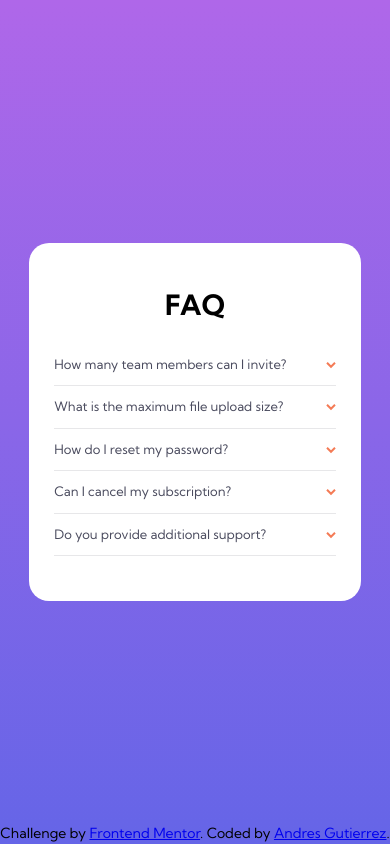
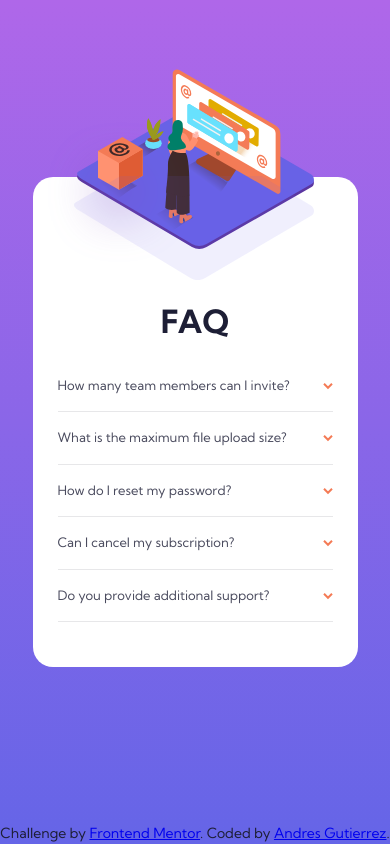
Before and after one commit to AGutierrezR/faq-accordion-card, a website: page index.html in a window 390 px wide. Drawn offline with Linux system fonts and the light colour scheme.

Commit message:
Termina estilos mobiles

```diff
--- a/index.html
+++ b/index.html
@@ -29,6 +29,16 @@
   </head>
   <body>
     <main class="faq-card">
+      <div class="illustration">
+        <picture>
+          <source
+            srcset="./images/illustration-woman-online-desktop.svg"
+            media="(min-width: 1399px)"
+          />
+          <img src="./images/illustration-woman-online-mobile.svg" alt="" />
+        </picture>
+      </div>
+
       <section class="content">
         <div class="faq-section">
           <h1 class="faq-card__title">FAQ</h1>
--- a/scss/abstracts/_type.scss
+++ b/scss/abstracts/_type.scss
@@ -1,6 +1,6 @@
 $type-scale: (
   mobile: (
-    title: 1.75rem,
+    title: 2rem,
     body: 0.75rem,
   ),
   desktop: (
--- a/scss/base/_typography.scss
+++ b/scss/base/_typography.scss
@@ -5,11 +5,12 @@
 body {
   font-family: var(--ff-primary);
   font-size: var(--fs-body);
+  color: var(--clr-darkerdesaturatedblue);
   line-height: 1.6;
 }
 
 h1 {
   font-size: var(--fs-title);
   font-weight: var(--fw-black);
-  margin-bottom: 0.75em;
+  margin-bottom: 0.565em;
 }
--- a/scss/components/_accordion.scss
+++ b/scss/components/_accordion.scss
@@ -7,11 +7,12 @@
     justify-content: space-between;
     align-items: baseline;
     font-size: 1rem;
+    text-align: left;
+    color: var(--clr-darkerdesaturatedblue);
     position: relative;
-    text-align: left;
     line-height: 1.65;
     width: 100%;
-    padding: 5px 0;
+    padding: 10px 0;
   }
 
   &__title {
--- a/scss/components/_faq-card.scss
+++ b/scss/components/_faq-card.scss
@@ -1,12 +1,35 @@
 .faq-card {
-  width: 85%;
+  width: 100%;
+  max-width: 325px;
+  margin: 0 auto;
   position: relative;
-  background-color: white;
-  padding: 40px 25px;
+  background-color: var(--clr-white);
+  padding: 0 25px 40px;
   border-radius: 20px;
 
   &__title {
     text-align: center;
     font-weight: var(--fw-bold);
+    line-height: 1;
+    margin-bottom: 28px;
   }
 }
+
+.illustration {
+  position: relative;
+  height: 110px;
+  margin-bottom: 18px;
+
+  picture {
+    position: absolute;
+    top: -98%;
+    left: -10px;
+
+    &::after {
+      content: url(../images/bg-pattern-mobile.svg);
+      position: absolute;
+      right: 0px;
+      bottom: -15px;
+    }
+  }
+}
```
Also changed, not shown: css/main.css, 1 other file.
